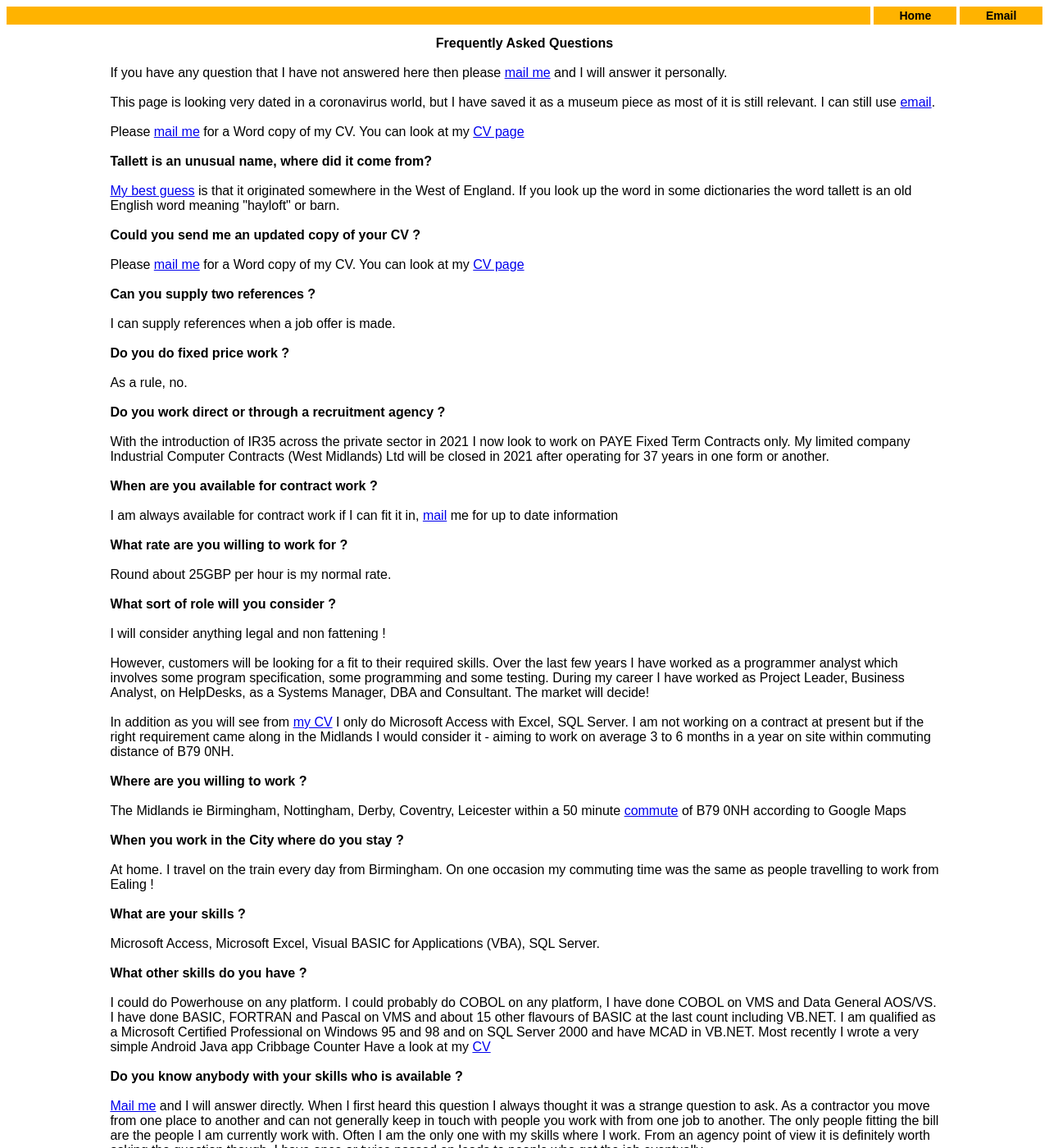
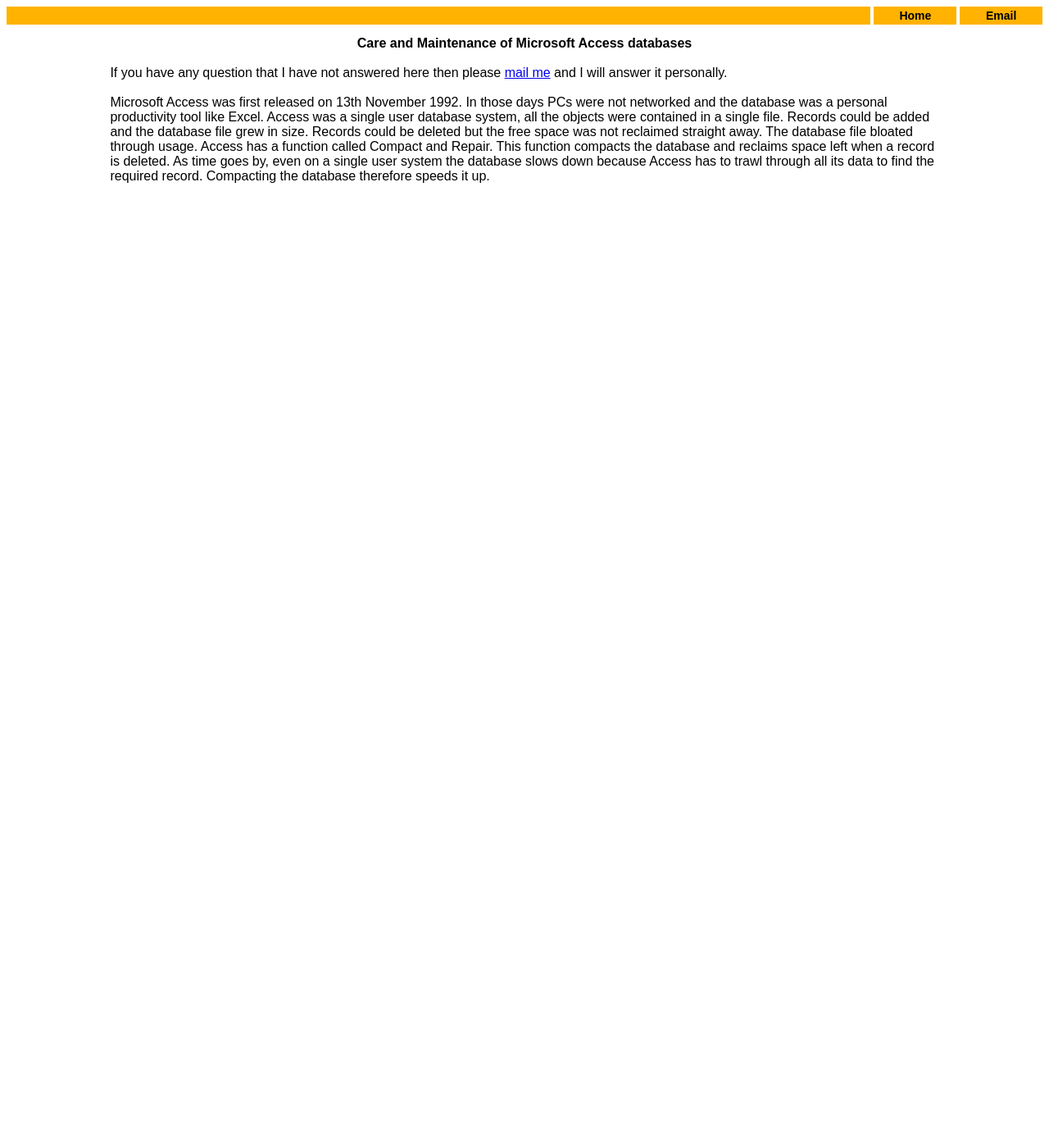
Before and after one commit to DaveTallett26/davetallett26.github.io, a Jekyll site: the page care.html, which Jekyll copies as it is, in a window 1280 px wide and 1400 px high. Shown: the whole window at 82% size. Built offline with Jekyll 4.4.1, drawn with Linux system fonts in a browser that asks for light colours; some of the changed text lies outside the part shown.

Commit message:
edit care.html

```diff
--- a/care.html
+++ b/care.html
@@ -10,7 +10,7 @@
   gtag('config', 'UA-72474361-1');
 </script>
 <meta http-equiv="Content-Type" content="text/html; charset=utf-8"/>
-<title>Frequently Asked Questions</title>
+<title>Care and maintenance of Microsoft Access databases</title>
 <meta name="viewport" content="width=device-width, initial-scale=1, minimum-scale=1"/>
 <link rel="stylesheet" href="style.css" />
 </head>
@@ -23,136 +23,17 @@
 <a class="style2" href="index.html">Home</a>
 </li>
 </ul>
-<div class="style62"><br/><br/>Frequently Asked Questions</div>
+<div class="style62"><br/><br/>Care and Maintenance of Microsoft Access databases</div>
 <div class="style84">
 <br/>
 If you have any question that I have not answered here then please <a href="email.html">mail me</a> and I will answer it personally.
 <br/><br/>
-This page is looking very dated in a coronavirus world, but I have saved it as a museum piece as most of it is still relevant.
-I can still use <a href="email.html">email</a>.
-<br/><br/>
-Please <a href="email.html">mail me</a> for a Word copy of my CV. You can look at my
-<a href="cv.html">CV page</a>
-<br/><br/>
-<b>Tallett is an unusual name, where did it come from?</b>
-<br/><br/>
-<a href="meaning.html">My best guess</a> is that it originated somewhere in the West of England. If you look up the word in some dictionaries the word tallett is an old English word meaning &quot;hayloft&quot; or barn.
-<br/><br/>
-<b>Could you send me an updated copy of your CV ?</b>
-<br/><br/>
-Please <a href="email.html">mail me</a> for a Word copy of my CV. You can look at my
-<a href="cv.html">CV page</a>
-<br/><br/>
-<b>Can you supply two references ?</b>
-<br/><br/>
-I can supply references when a job offer is made.
-<br/><br/>
-<b>Do you do fixed price work ?</b>
-<br/><br/>
-As a rule, no.
-<br/><br/>
-<b>Do you work direct or through a recruitment agency ?</b>
-<br/><br/>
-With the introduction of IR35 across the private sector in 2021 I now look to work on PAYE Fixed Term Contracts only.
-  My limited company Industrial Computer Contracts (West Midlands) Ltd will be closed in 2021 after operating for 37 years in one form or another.
-<br/><br/>
-<b>When are you available for contract work ?</b>
-<br/><br/>
-I am always available for contract work if I can fit it in, <a href="email.html">mail</a> me for up to date information
-<br/><br/>
-<b>What rate are you willing to work for ?</b>
-<br/><br/>
-Round about 25GBP per hour is my normal rate.
-<br/><br/>
-<b>What sort of role will you consider ?</b>
-<br/><br/>
-I will consider anything legal and non fattening !
-<br/><br/>
-However, customers will be looking for a fit to their required skills. Over the last few
-years I have worked as a programmer analyst which involves some program specification, some
-programming and some testing. During my career I have worked as Project Leader, Business
-Analyst, on HelpDesks, as a Systems Manager, DBA and Consultant. The market will decide!
-<br/><br/>
-In addition as you will see from <a href="cv.html">my CV</a> I only do Microsoft Access with Excel, SQL Server.
-I am not working on a contract at present but if the right requirement came along in the Midlands I would consider it -
-aiming to work on average 3 to 6 months in a year on site within commuting distance of B79 0NH.
-<br/><br/>
-<b>Where are you willing to work ?</b>
-<br/><br/>
-The Midlands ie Birmingham, Nottingham, Derby, Coventry, Leicester within a 50 minute <a href="dcd.html">commute</a> of B79 0NH according to Google Maps
-<br/><br/>
-<b>When you work in the City where do you stay ?</b>
-<br/><br/>
-At home. I travel on the train every day from Birmingham. On one occasion my
-commuting time was the same as people travelling to work from Ealing !
-<br/><br/>
-<b>What are your skills ?</b>
-<br/><br/>
-Microsoft Access, Microsoft Excel, Visual BASIC for Applications (VBA), SQL Server.
-<br/><br/>
-<b>What other skills do you have ?</b>
-<br/><br/>
-I could do Powerhouse on any platform. I could probably do COBOL on any platform, I have
-done COBOL on VMS and Data General AOS/VS. I have done BASIC, FORTRAN and Pascal on VMS and
-about 15 other flavours of BASIC at the last count including VB.NET. I am qualified as
-a Microsoft Certified Professional on Windows 95 and 98 and on SQL Server 2000 and have MCAD in VB.NET.
-Most recently I wrote a very simple Android Java app Cribbage Counter
-Have a look at my <a href="cv.html">CV</a>
-<br/><br/>
-<b>Do you know anybody with your skills who is available ?</b>
-<br/><br/>
-<a href="email.html">Mail me</a> and I will answer directly. When I first heard this question I always thought it was
-a strange question to ask. As a contractor you move from one place to another and can not
-generally keep in touch with people you work with from one job to another. The only people
-fitting the bill are the people I am currently work with. Often I am the only one with my
-skills where I work. From an agency point of view it is definitely worth asking the question
-though. I have once or twice passed on leads to people who got the job eventually.
-<br/><br/>
-<b>Do you have any examples of your work ?</b>
-<br/><br/>
-I don't really go in for flashy software, to me the best <a href="simple.html">software</a> is easily understood and simple even if it may be long winded.
-<br/><br/>
-<a name="address"></a>
-<b>What is your address ?</b>
-<br/><br/>
-The Hawthorns,<br/>
-Hames Lane,<br/>
-<a href="church.html">Newton Regis,</a><br/>
-Tamworth,<br/>
-Staffordshire.<br/>
-B79 0NH<br/>
-<br/><br/>
-Follow this <a href="house.html">House</a> link to see a picture of where I live and see a
-map of where it is.
-<br/><br/>
-<b>Do you hold a current UK Driving Licence ?</b>
-<br/><br/>
-Yes. Clean too and I drive at 63 on motorways!
-<br/><br/>
-<b>Marital Status ?</b>
-<br/><br/>
-Married with two children.
-<br/><br/>
-<b>How old are you ?</b>
-<br/><br/>
-You are not allowed to ask that nowadays!
-<br/><br/>
-<b>What is your work telephone number ?</b>
-<br/><br/>
-Please do not ring me at work, <a href="email.html">mail</a> me, I usually reply within 24 hours.
-<br/><br/>
-<b>How do I get back to your front page ?</b>
-<br/><br/>
-Click <a href="index.html">here</a>.
-<br/><br/>
-</div>
-<div class="style61">
-<br/>
-Page updated 22nd June 2021 14:45
-<br/>
-<a href="https://validator.w3.org/check?uri=https://davetallett26.github.io/faq.html">Strict XHTML</a>
-<br/><br/>
-.
-</div>
+  Microsoft Access was first released on 13th November 1992. In those days PCs were not networked and the database was a personal productivity tool like Excel.
+  Access was a single user database system, all the objects were contained in a single file. Records could be added and the database file grew in size.
+  Records could be deleted but the free space was not reclaimed straight away. The database file bloated through usage.
+  Access has a function called Compact and Repair.
+  This function compacts the database and reclaims space left when a record is deleted.
+  As time goes by, even on a single user system the database slows down because Access has to trawl through all its data to find the required record.
+  Compacting the database therefore speeds it up.
 </body>
 </html>
```
